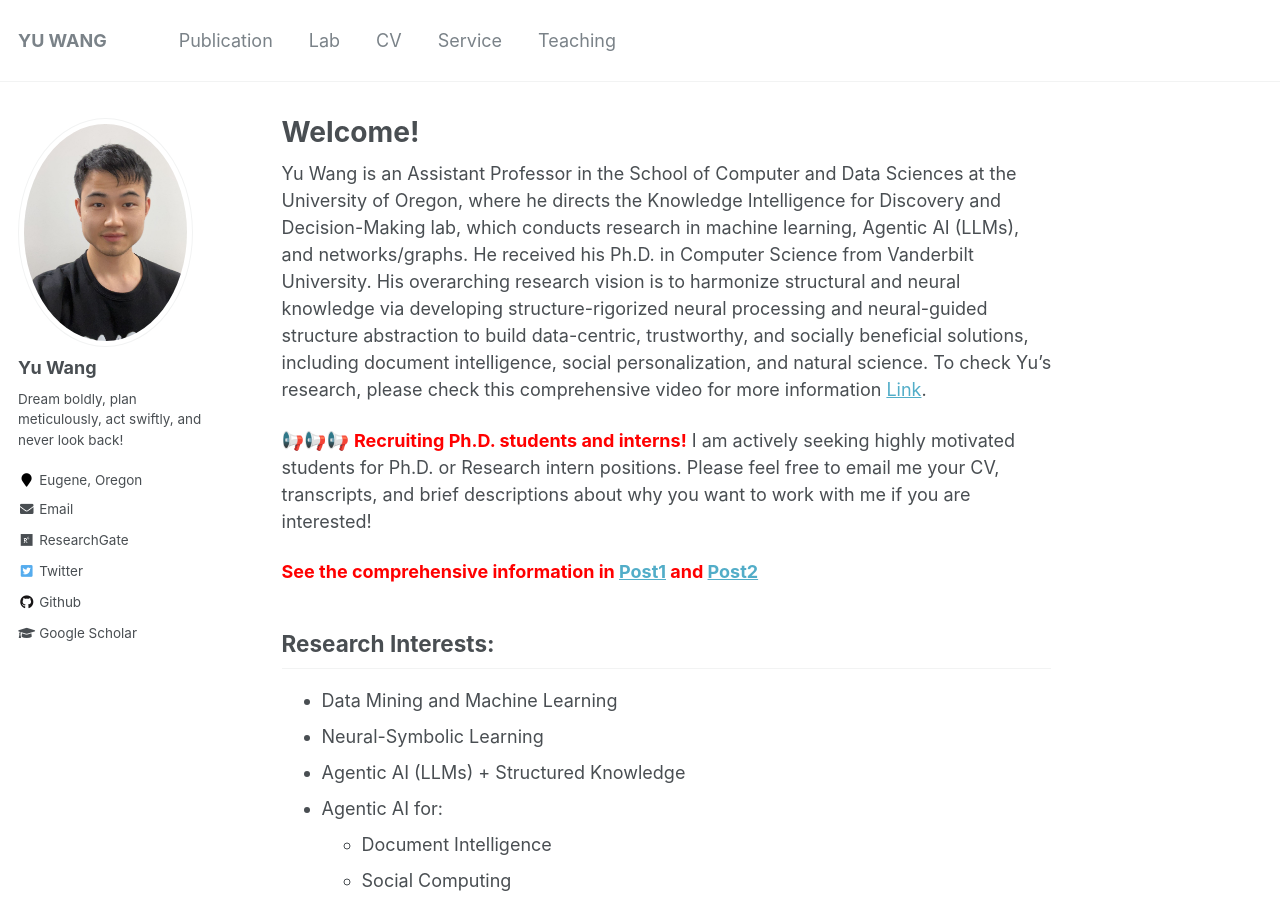
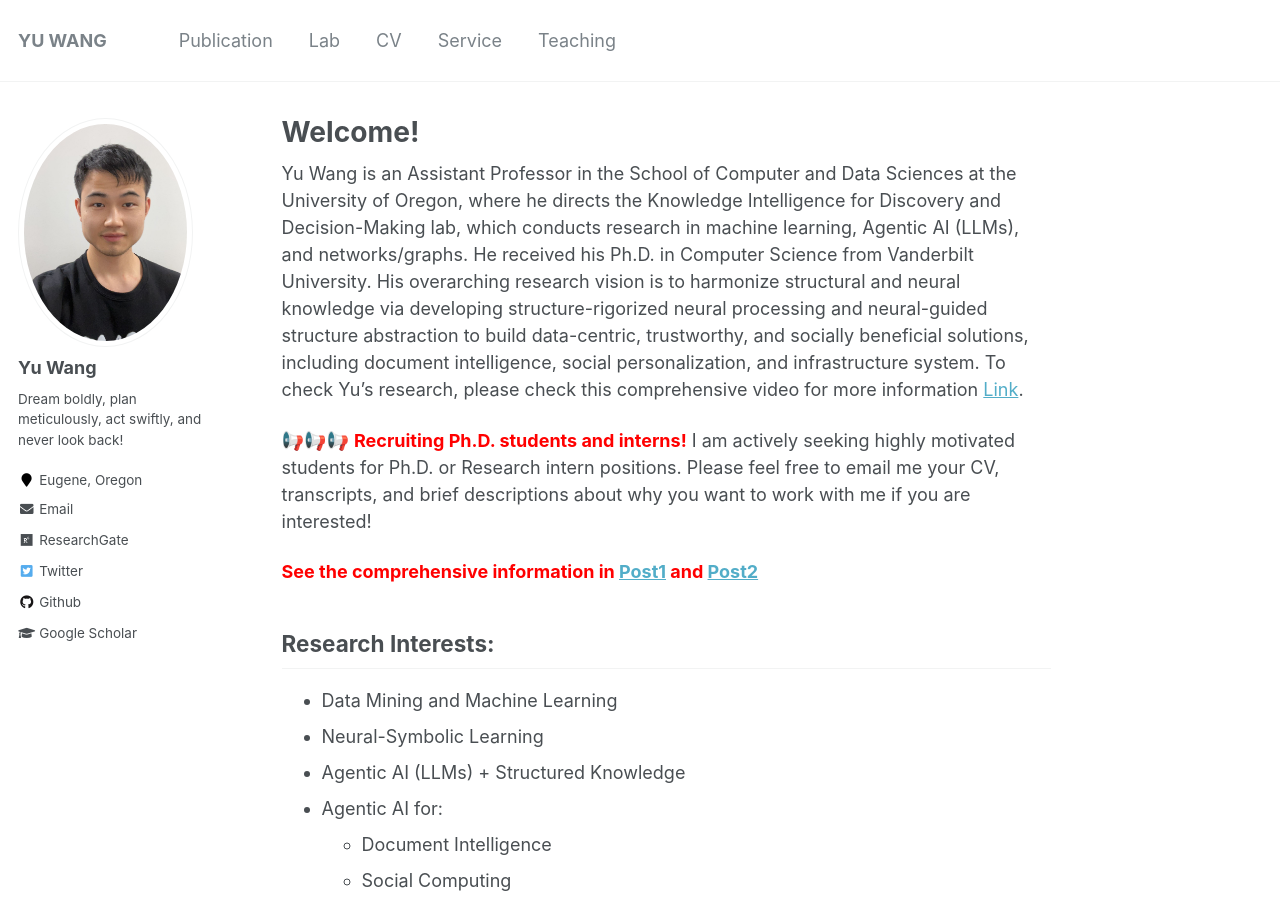
Before and after one commit to yuwang0103/yuwang0103.github.io, a Jekyll site: the page built from _pages/about.md, in a window 1280 px wide and 900 px high. Built offline with Jekyll 4.4.1, drawn with Linux system fonts in a browser that asks for light colours.

Commit message:
Update bio text: change 'natural science' to 'infrastructure system'
Co-Authored-By: Claude Sonnet 4.6 <noreply@anthropic.com>

```diff
--- a/_pages/about.md
+++ b/_pages/about.md
@@ -9,7 +9,7 @@ redirect_from:
 ---
 
 
-Yu Wang is an Assistant Professor in the School of Computer and Data Sciences at the University of Oregon, where he directs the Knowledge Intelligence for Discovery and Decision-Making lab, which conducts research in machine learning, Agentic AI (LLMs), and networks/graphs. He received his Ph.D. in Computer Science from Vanderbilt University. His overarching research vision is to harmonize structural and neural knowledge via developing structure-rigorized neural processing and neural-guided structure abstraction to build data-centric, trustworthy, and socially beneficial solutions, including document intelligence, social personalization, and natural science. To check Yu's research, please check this comprehensive video for more information <a href='https://media.oregonstate.edu/media/t/1_qor5vsmj/232665543'>Link</a>.
+Yu Wang is an Assistant Professor in the School of Computer and Data Sciences at the University of Oregon, where he directs the Knowledge Intelligence for Discovery and Decision-Making lab, which conducts research in machine learning, Agentic AI (LLMs), and networks/graphs. He received his Ph.D. in Computer Science from Vanderbilt University. His overarching research vision is to harmonize structural and neural knowledge via developing structure-rigorized neural processing and neural-guided structure abstraction to build data-centric, trustworthy, and socially beneficial solutions, including document intelligence, social personalization, and infrastructure system. To check Yu's research, please check this comprehensive video for more information <a href='https://media.oregonstate.edu/media/t/1_qor5vsmj/232665543'>Link</a>.
 
 📢📢📢 <span style="color:red">**Recruiting Ph.D. students and interns!**</span> I am actively seeking highly motivated students for Ph.D. or Research intern positions. Please feel free to email me your CV, transcripts, and brief descriptions about why you want to work with me if you are interested!
 
```
